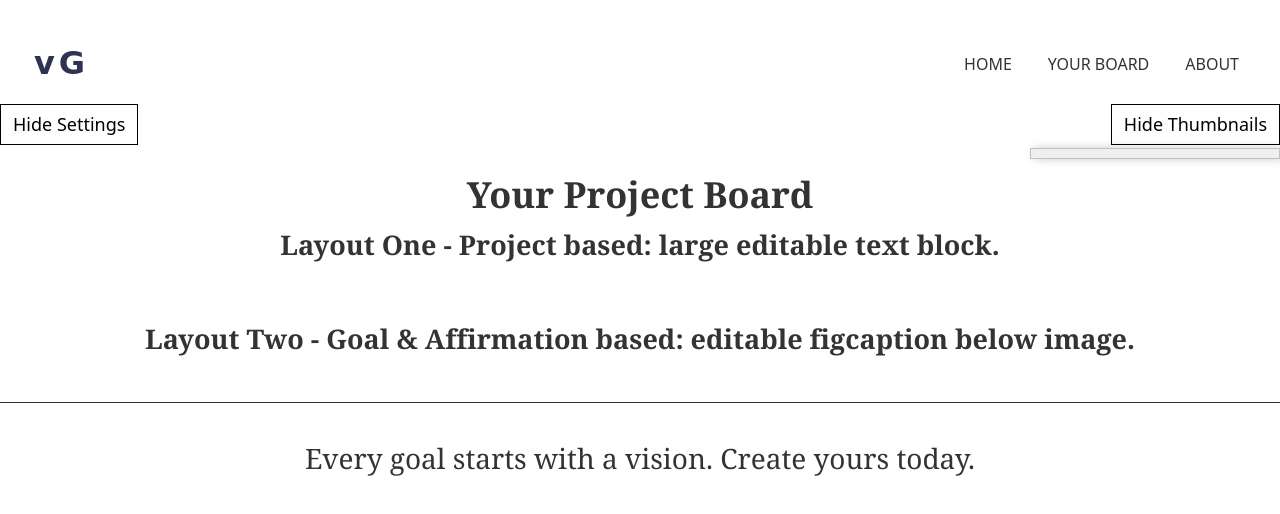
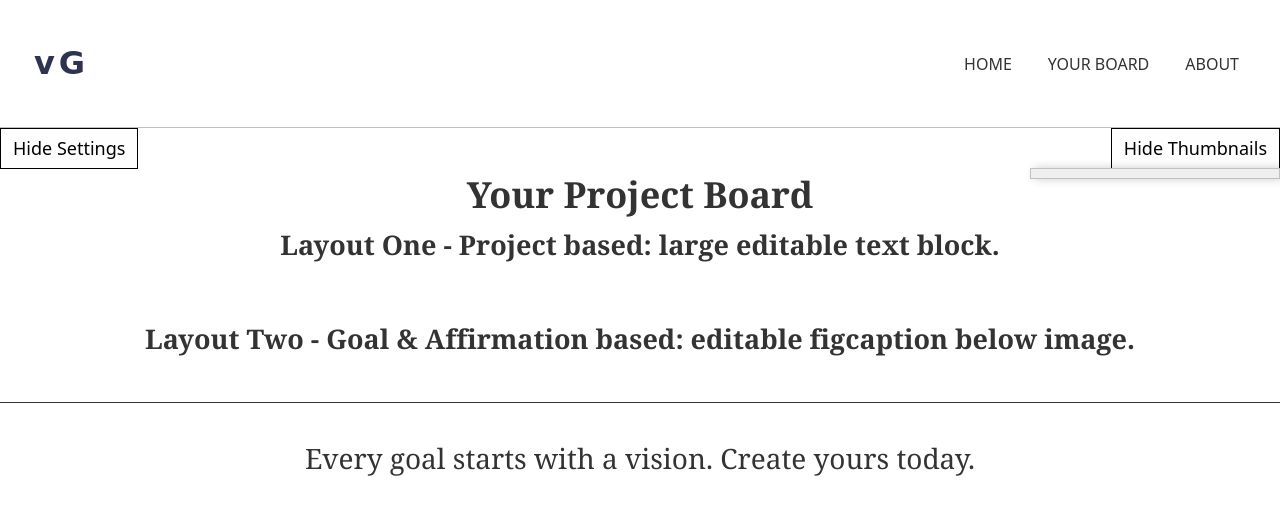
Before and after one commit to Kernix13/vision-grid-express, a website with bundled scripts: page public/board.html in a window 1280 px wide. Both pictures are taken after a click on the button "Show thumbnails". Built offline with nearby package versions, Linux system fonts and the light colour scheme.

Commit message:
more css edits

```diff
--- a/public/css/board.css
+++ b/public/css/board.css
@@ -20,7 +20,7 @@ body {
   font: inherit;
   font-size: 1.125rem;
   position: absolute;
-  top: 6.5rem;
+  top: 8rem;
   right: 0;
   max-width: 16rem;
   transition: color 300ms ease, background-color 300ms ease;
@@ -36,7 +36,7 @@ body {
   border: 1px solid silver;
   background-color: #efefef;
   position: absolute;
-  top: 9.25rem;
+  top: 10.5rem;
   right: 0;
   width: 250px;
   max-height: 100vh;
@@ -86,7 +86,7 @@ body {
   display: flex;
   justify-content: center;
   align-items: center;
-  gap: 1rem;
+  gap: 0.5rem;
   padding: 0.5rem 0;
   overflow-x: visible;
   background-color: #fff;
--- a/public/css/settings.css
+++ b/public/css/settings.css
@@ -2,7 +2,7 @@
 
 .settings-form {
   position: fixed;
-  top: 9.25rem;
+  top: 10.5rem;
   left: 0;
   z-index: 1000;
 
@@ -33,7 +33,7 @@
   font: inherit;
   font-size: 1.125rem;
   position: absolute;
-  top: 6.5rem;
+  top: 8rem;
   left: 0;
   min-width: 8.5rem;
   transition: color 300ms ease, background-color 300ms ease;
--- a/public/css/style.css
+++ b/public/css/style.css
@@ -46,6 +46,7 @@ body {
 
 header {
   padding: 1.5rem 0;
+  box-shadow: 0 1px rgb(0 0 0 / 0.25);
 }
 
 h1,
```
